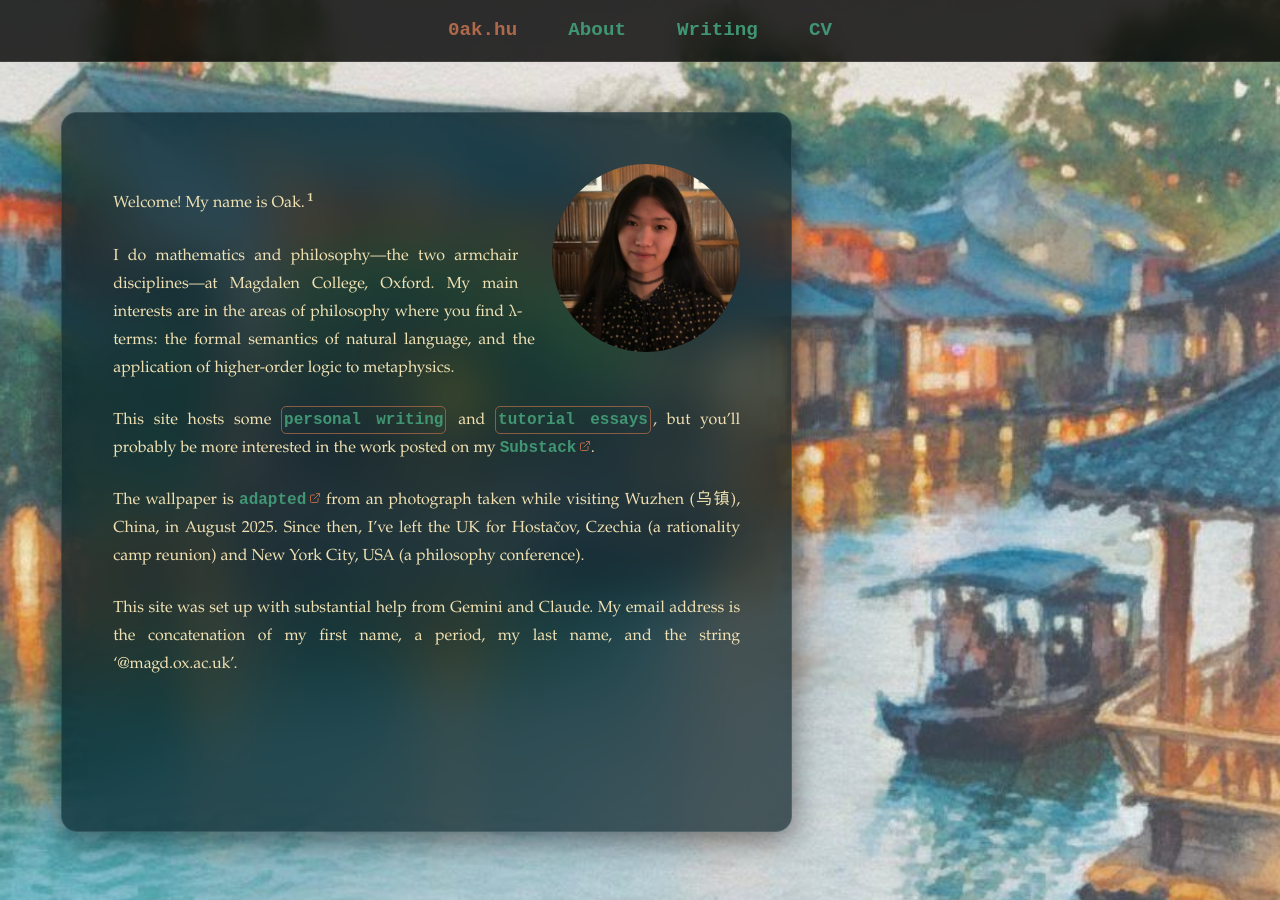
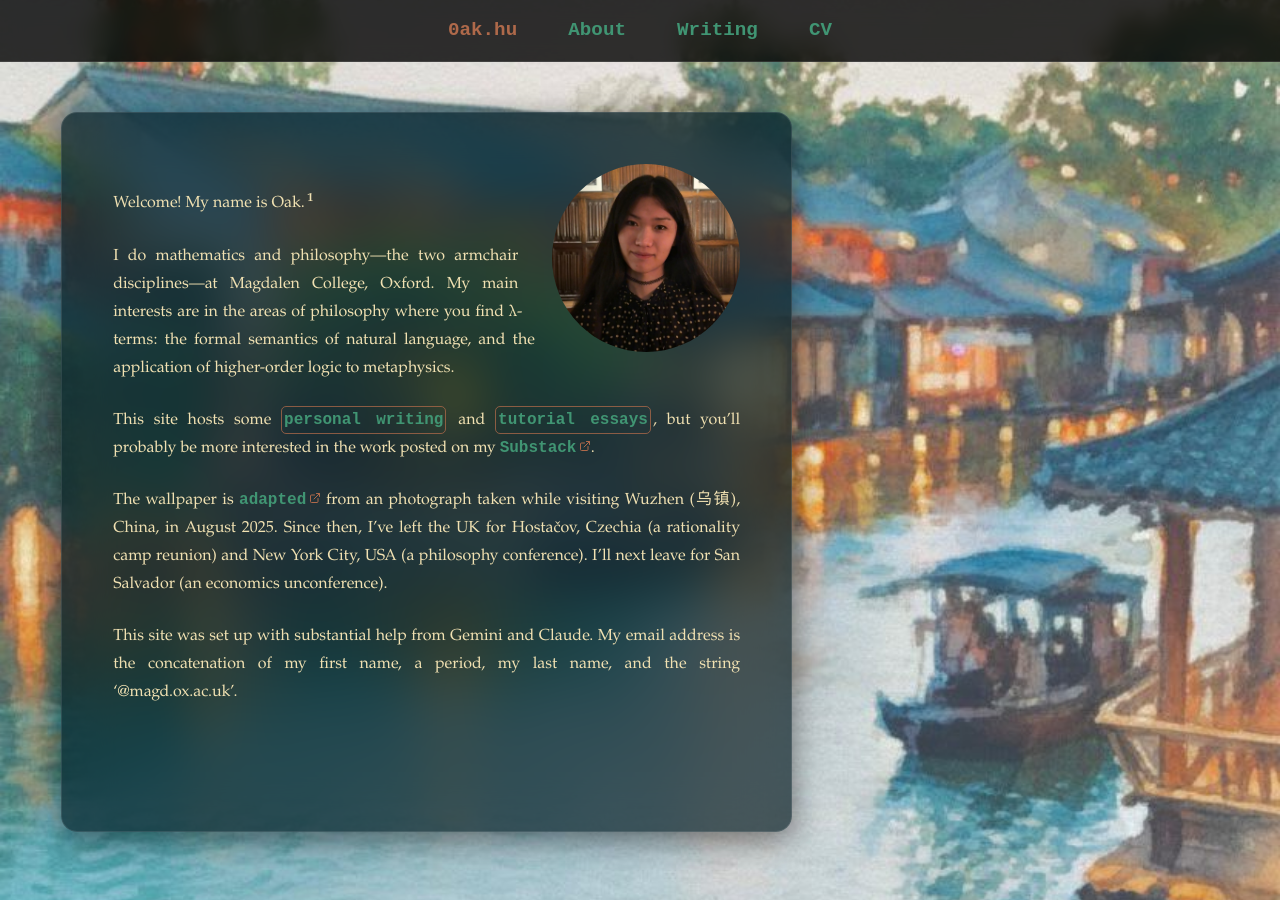
Before and after one commit to oak-hu/oak-hu.github.io, a Jekyll site: the page built from index.md, in a window 1280 px wide. Built offline with Jekyll 4.4.1, drawn with Linux system fonts in a browser that asks for light colours; some web fonts are replaced.

Commit message:
Update index.md

```diff
--- a/index.md
+++ b/index.md
@@ -13,6 +13,6 @@ I do mathematics and philosophy—the two armchair disciplines—at Magdalen Col
 
 This site hosts some [personal writing](/about) and [tutorial essays](/writing/), but you'll probably be more interested in the work posted on my [Substack](https://offhandquibbles.substack.com/).
 
-The wallpaper is [adapted](https://en.wikipedia.org/wiki/Nano_Banana) from an photograph taken while visiting Wuzhen (<cjk>乌镇</cjk>), China, in August 2025. Since then, I've left the UK for Hostačov, Czechia (a rationality camp reunion) and New York City, USA (a philosophy conference).
+The wallpaper is [adapted](https://en.wikipedia.org/wiki/Nano_Banana) from an photograph taken while visiting Wuzhen (<cjk>乌镇</cjk>), China, in August 2025. Since then, I've left the UK for Hostačov, Czechia (a rationality camp reunion) and New York City, USA (a philosophy conference). I'll next leave for San Salvador (an economics unconference).
 
 This site was set up with substantial help from Gemini and Claude. My email address is the concatenation of my first name, a period, my last name, and the string ‘@magd.ox.ac.uk’.
```
